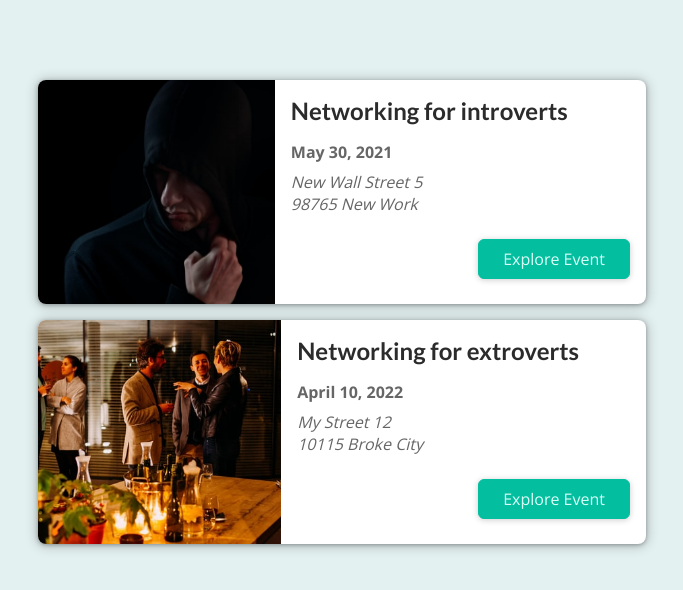
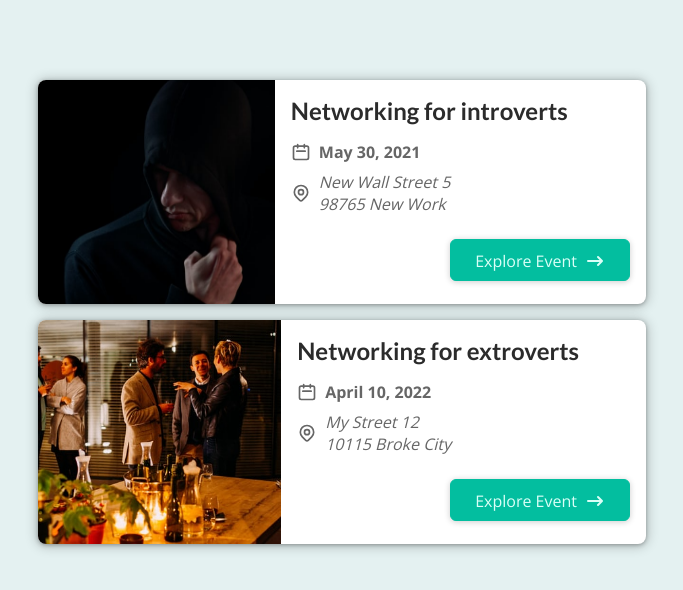
Before and after one commit to matovu-farid/events, a Next.js app: page / in a window 1280 px wide. Shown: the top 590 px of the page, without its empty margins (298-981 px from the left). Built offline with nearby package versions, Linux system fonts and the light colour scheme.

Commit message:
Add icons to the buttons

```diff
--- a/components/events/EventItem.js
+++ b/components/events/EventItem.js
@@ -1,15 +1,18 @@
 import Button from "../ui/Button";
-import styles from './event-item.module.css';
+import styles from "./event-item.module.css";
+import DateIcon from "../icons/date-icon";
+import AddressIcon from "../icons/address-icon";
+import ArrowRightIcon from "../icons/arrow-right-icon";
 
 const EventItem = ({ event }) => {
   const { title, image, date, location, id } = event;
-  const humanReadableDate = new Date(date).toLocaleDateString('en-US',{
-    day: 'numeric',
-    month: 'long',
-    year: 'numeric'
-  })
-  const formattedAddress = location.replace(', ','\n')
-  const exploreLink = `/events/${id}`
+  const humanReadableDate = new Date(date).toLocaleDateString("en-US", {
+    day: "numeric",
+    month: "long",
+    year: "numeric",
+  });
+  const formattedAddress = location.replace(", ", "\n");
+  const exploreLink = `/events/${id}`;
   return (
     <li className={styles.item}>
       <img src={`/${image}`} alt={title} />
@@ -17,14 +20,21 @@
         <div className={styles.summary}>
           <h2>{title}</h2>
           <div className={styles.date}>
+            <DateIcon />
             <time>{humanReadableDate}</time>
           </div>
           <div className={styles.address}>
+            <AddressIcon />
             <address>{formattedAddress}</address>
           </div>
         </div>
         <div className={styles.actions}>
-          <Button link={exploreLink}>Explore Event</Button>
+          <Button link={exploreLink}>
+            <span>Explore Event</span>
+            <span className={styles.icon}>
+              <ArrowRightIcon />
+            </span>
+          </Button>
         </div>
       </div>
     </li>
--- a/components/ui/Button.js
+++ b/components/ui/Button.js
@@ -1,15 +1,14 @@
 import Link from "next/link";
 import React from "react";
-import styles from './button.module.css'
+import styles from "./button.module.css";
 
 const Button = ({ children, link }) => {
-  return <div className={styles.btn}>
-  <Link  href={link}>
+  return (
+      <Link href={link}>
+        <a className={styles.btn}>{children}</a>
+      </Link>
 
-      {children}
-    </Link>
-    </div>
-    ;
+  );
 };
 
 export default Button;
--- a/components/ui/button.module.css
+++ b/components/ui/button.module.css
@@ -1,18 +1,14 @@
 .btn {
-
+  text-decoration: none;
   cursor: pointer;
   font: inherit;
   background-color: #03be9f;
   border: 1px solid #03be9f;
   border-radius: 6px;
+  color: #dafff7;
   padding: 0.5rem 1.5rem;
   text-align: center;
   box-shadow: 0 1px 6px rgba(0, 0, 0, 0.2);
-}
-.btn a {
-  text-decoration: none;
-  color: #dafff7;
-
 }
 
 .btn:hover,
```
